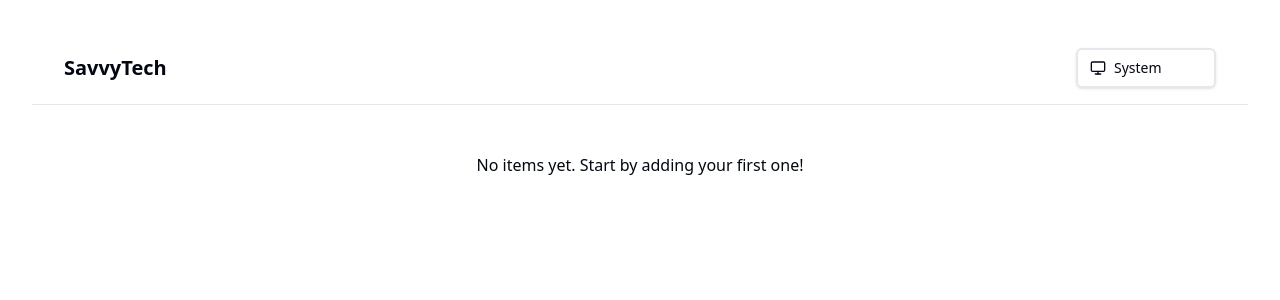
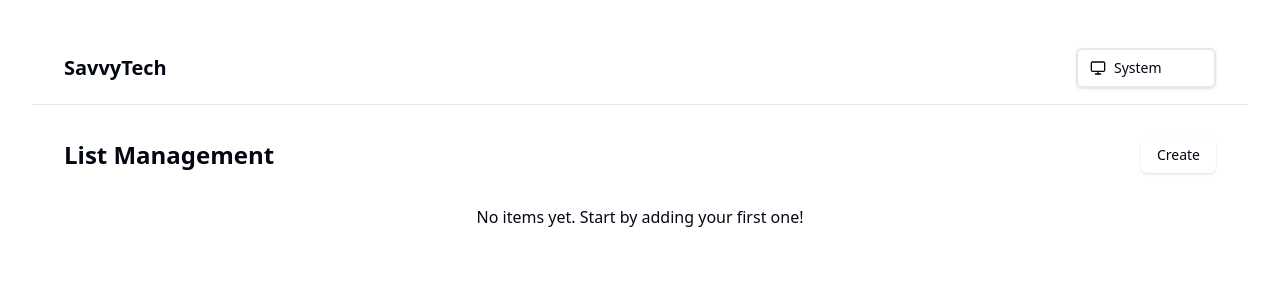
Before and after one commit to Milad-Majidian/savvytech-list-management, a React (Vite) app: page / in a window 1280 px wide. Shown: the top 300 px of the page. Built offline with nearby package versions, Linux system fonts and the light colour scheme.

Commit message:
feat: refactor list management components; add ListItem and ListServices, remove ListItemCard

```diff
--- a/src/App.tsx
+++ b/src/App.tsx
@@ -7,7 +7,9 @@ function App() {
 
   return (
     <Layout>
-      <ListView />
+      <div className="space-y-8">
+        <ListView />
+      </div>
     </Layout>
   )
 }
--- /dev/null
+++ b/src/features/List/components/ListItem.tsx
@@ -0,0 +1,48 @@
+import type { ListItem } from "../types";
+import { Button } from "@/components/elements/Button";
+
+interface ListItemProps {
+  item: ListItem;
+  onEdit: (listItem:ListItem) => void;
+}
+
+export function ListItem({ item , onEdit }: ListItemProps) {
+
+   const format = (date: Date, formatStr: string) => {
+    const d = new Date(date);
+    const year = d.getFullYear();
+    const month = String(d.getMonth() + 1).padStart(2, "0");
+    const day = String(d.getDate()).padStart(2, "0");
+    const hours = String(d.getHours()).padStart(2, "0");
+    const minutes = String(d.getMinutes()).padStart(2, "0");
+
+    return formatStr
+      .replace("yyyy", String(year))
+      .replace("MM", month)
+      .replace("dd", day)
+      .replace("HH", hours)
+      .replace("mm", minutes);
+  };
+
+  return (
+    <>
+      <div className="flex items-center justify-between gap-2 p-3 rounded-xl border bg-card shadow-sm hover:shadow-md transition">
+          <div>
+        <h3 className="font-semibold text-lg">{item.title}</h3>
+        <p className="text-muted-foreground text-sm">{item.subTitle}</p>
+        <p className="text-xs text-muted-foreground mt-1">
+          {format(item.createdAt, "yyyy-MM-dd HH:mm")}
+        </p>
+      </div>
+      <div className="space-x-2">
+        <Button size="sm" variant="secondary" onClick={() => onEdit(item)}>
+          Edit
+        </Button>
+        <Button size="sm" variant="destructive" onClick={() => {}}>
+          Delete
+        </Button>
+      </div>
+      </div>
+    </>
+  );
+}
--- a/src/features/List/components/ListItemCard.tsx
+++ /dev/null
@@ -1,45 +0,0 @@
-import { useState } from "react";
-import type { ListItem } from "../types";
-import { Input } from "@/components/elements/Input";
-import { Button } from "@/components/elements/Button";
-
-export function ListItemCard({ listItem }: { listItem: ListItem }) {
-  const [isEditing, setIsEditing] = useState(false);
-  const [value, setValue] = useState(listItem.title);
-  const handleSave = () => {
-    setIsEditing(false);
-  };
-  return (
-    <>
-      <div className="flex items-center justify-between gap-2 p-3 rounded-xl border bg-card shadow-sm hover:shadow-md transition">
-        {isEditing ? (
-          <Input
-            type="text"
-            value={value}
-            onChange={(e) => setValue(e.target.value)}
-            className="flex-1 text-sm border p-1 rounded"
-            onBlur={handleSave}
-            autoFocus
-          />
-        ) : (
-          <>
-            <span className="flex-1 text-sm"> {listItem.title}</span>
-            <span className="flex-1 text-sm"> {listItem.subTitle}</span>
-          </>
-        )}
-        <div className="flex gap-2">
-          <Button
-            variant="outline"
-            size="sm"
-            onClick={() => setIsEditing(!isEditing)}
-          >
-            {isEditing ? "Save" : "Edit"}
-          </Button>
-          <Button variant="destructive" size="sm" onClick={() => {}}>
-            Delete
-          </Button>
-        </div>
-      </div>
-    </>
-  );
-}
--- a/src/features/List/components/ListView.tsx
+++ b/src/features/List/components/ListView.tsx
@@ -1,20 +1,45 @@
+import { Button } from "@/components/elements/Button";
 import { useListStore } from "../store/listStore";
 import { ListEmptyState } from "./itemEmptyState";
-import { ListItemCard } from "./ListItemCard";
+import { ListItem } from "./ListItem";
+import { ListModal } from "./listModal";
+import { useState } from "react";
 
 export default function ListView() {
   const { listItems } = useListStore();
+  const [open, setOpen] = useState(false);
+  const [editingItem, setEditingItem] = useState(null);
 
-  if (listItems.length === 0) return <ListEmptyState />;
+  const handleEdit = (item: any) => {
+    setEditingItem(item);
+    setOpen(true);
+  };
+
+  const handleCreate = () => {
+    setEditingItem(null);
+    setOpen(true);
+  };
+
 
   return (
     <>
       <div className="p-4">
-        <h2 className="text-2xl font-bold mb-4">List Items</h2>
+             <div className="flex justify-between items-center">
+        <h2 className="text-2xl font-semibold">List Management</h2>
+        <Button onClick={handleCreate}>Create</Button>
+      </div>
 
-        {listItems.map((listItem) => (
-          <ListItemCard key={listItem.id} listItem={listItem} />
-        ))}
+        <div className="space-y-3">
+        {listItems.length ? (
+          listItems.map(item => (
+            <ListItem key={item.id} item={item} onEdit={handleEdit} />
+          ))
+        ) : (
+            <ListEmptyState />
+        )}
+      </div>
+
+      <ListModal open={open} onOpenChange={setOpen} editingItem={editingItem} />
       </div>
     </>
   );
--- a/src/features/List/components/itemEmptyState.tsx
+++ b/src/features/List/components/itemEmptyState.tsx
@@ -1,3 +1,4 @@
+
 
 export function ListEmptyState() {
   return (
--- /dev/null
+++ b/src/features/List/services/listServices.ts
@@ -0,0 +1,27 @@
+import type { ListItem } from "../types";
+
+
+const STORAGE_KEY = 'list-Items';
+
+
+export const listServices = {
+    getAll:(): ListItem[] => {
+        const data = localStorage.getItem(STORAGE_KEY);
+        return data ? JSON.parse(data) : [];
+    },
+
+    saveAll: (Items: ListItem[]): void => {
+        localStorage.setItem(STORAGE_KEY, JSON.stringify(Items));
+    },
+
+    create: (Item: ListItem): ListItem[] => {
+        const listItems = listServices.getAll();
+        const updatedListItems = [...listItems, Item];
+        listServices.saveAll(updatedListItems);
+        return updatedListItems;
+    },
+
+    clearAll: (): void => {
+        localStorage.removeItem(STORAGE_KEY);
+    }
+}
--- a/src/features/List/store/listStore.ts
+++ b/src/features/List/store/listStore.ts
@@ -1,15 +1,41 @@
 import { create } from "zustand";
 import { persist } from "zustand/middleware";
 import type { ListItem } from "../types";
+import { listServices } from "../services/listServices";
 
 interface ListStore {
   listItems: ListItem[];
+  addItem: (item: Omit<ListItem, "id" | "createdAt">) => void;
 }
 
 export const useListStore = create<ListStore>()(
   persist(
     (set) => ({
       listItems: [],
+
+      // Add new list item to the store
+      addItem: data => {
+        const newItem: ListItem = {
+          id: crypto.randomUUID(),
+          title: data.title,
+          subTitle: data.subTitle,
+          createdAt: new Date(),
+        };
+        const updated = listServices.create(newItem);
+        set({ listItems: updated });
+      },
+
+
+      // Delete list item by id
+
+
+      // clear all list items
+
+      // clear all list items
+      clearAll: () => {
+        listServices.clearAll();
+        set({ listItems: [] });
+      }
     }),
     {
       name: "list-storage",
--- a/src/features/List/types/index.ts
+++ b/src/features/List/types/index.ts
@@ -2,5 +2,6 @@ export interface ListItem {
     id: string;
     title: string;
     subTitle: string;
-    createAt: Date;
+    createdAt: Date;
+    updatedAt?: Date;
 }
```
